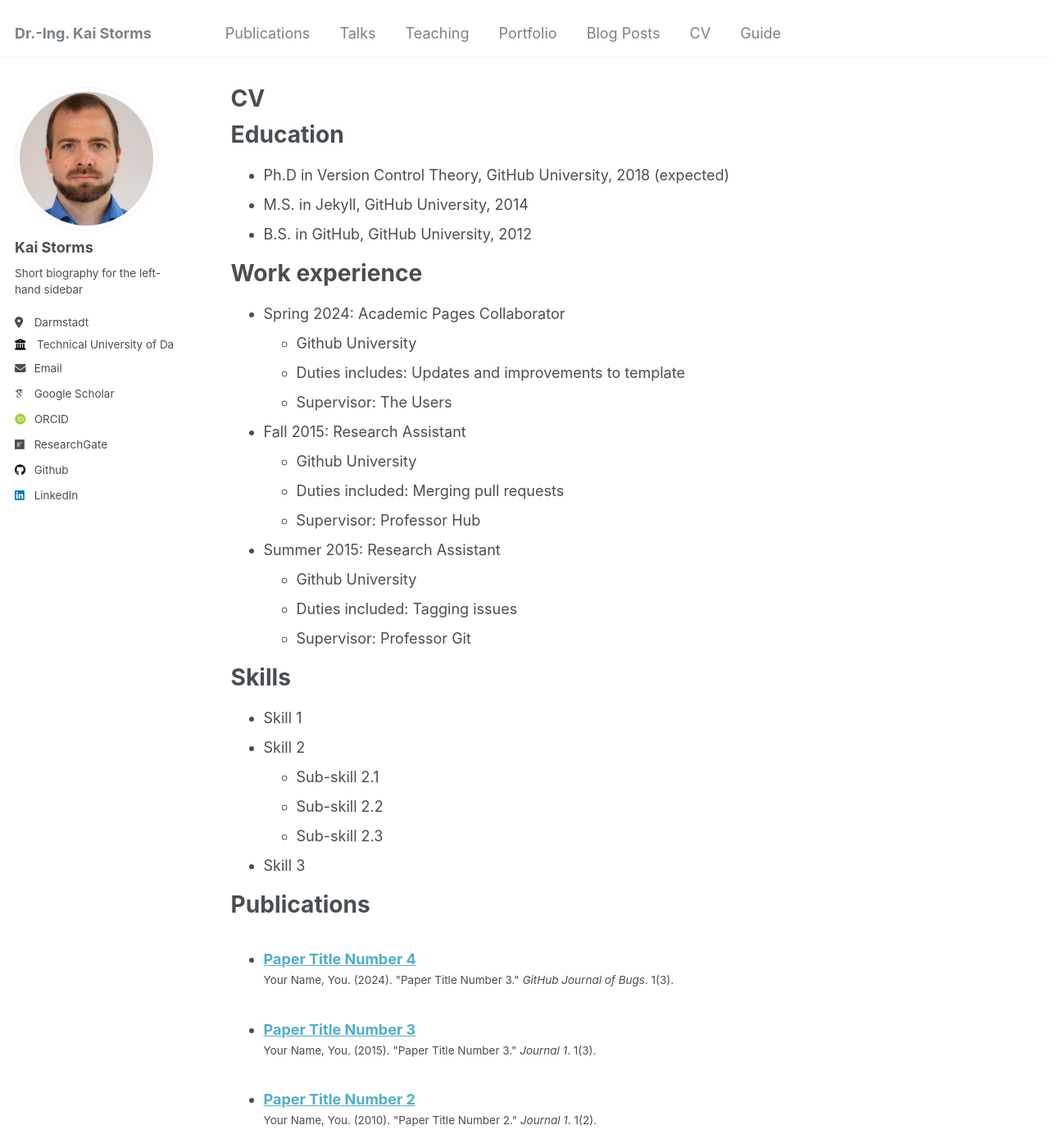
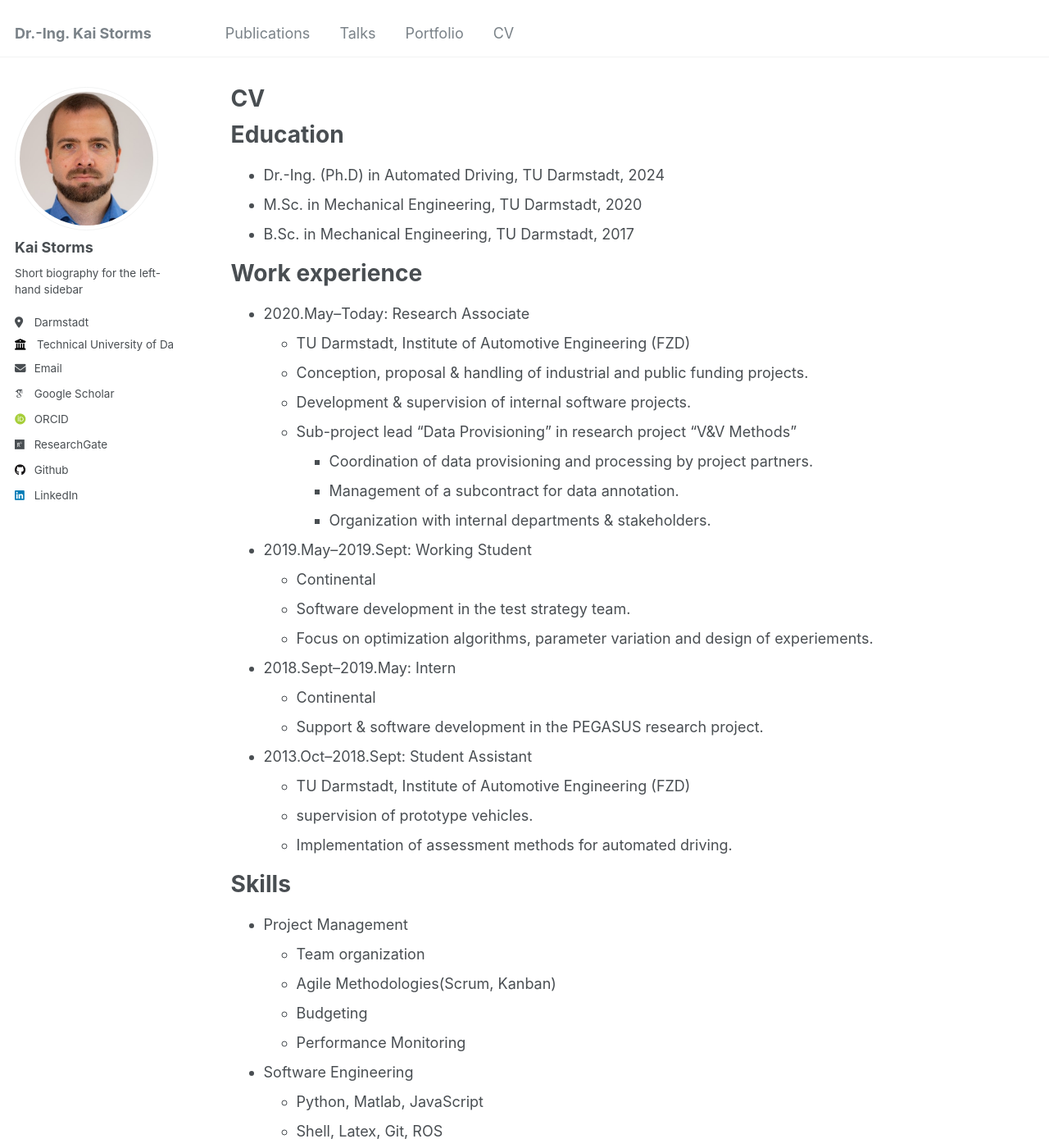
Before and after one commit to kai-storms/kai-storms.github.io, a Jekyll site: the page built from _pages/cv.md, in a window 1280 px wide and 1400 px high. Shown: the whole window at 82% size. Built offline with Jekyll 4.4.1, drawn with Linux system fonts in a browser that asks for light colours; some web fonts are replaced; some of the changed text lies outside the part shown.

Commit message:
removed old files and updated cv

```diff
--- a/_pages/cv.md
+++ b/_pages/cv.md
@@ -11,35 +11,58 @@ redirect_from:
 
 Education
 ======
-* Ph.D in Version Control Theory, GitHub University, 2018 (expected)
-* M.S. in Jekyll, GitHub University, 2014
-* B.S. in GitHub, GitHub University, 2012
+* Dr.-Ing. (Ph.D) in Automated Driving, TU Darmstadt, 2024
+* M.Sc. in Mechanical Engineering, TU Darmstadt, 2020
+* B.Sc. in Mechanical Engineering, TU Darmstadt, 2017
 
 Work experience
 ======
-* Spring 2024: Academic Pages Collaborator
-  * Github University
-  * Duties includes: Updates and improvements to template
-  * Supervisor: The Users
+* 2020.May–Today: Research Associate
+  * TU Darmstadt, Institute of Automotive Engineering (FZD)
+  * Conception, proposal & handling of industrial and public funding projects.
+  * Development & supervision of internal software projects.
+  * Sub-project lead "Data Provisioning" in research project "V&V Methods"
+    * Coordination of data provisioning and processing by project partners.
+    * Management of a subcontract for data annotation.
+    * Organization with internal departments & stakeholders.
 
-* Fall 2015: Research Assistant
-  * Github University
-  * Duties included: Merging pull requests
-  * Supervisor: Professor Hub
+* 2019.May–2019.Sept: Working Student
+  * Continental
+  * Software development in the test strategy team.
+  * Focus on optimization algorithms, parameter variation and design of experiements.
 
-* Summer 2015: Research Assistant
-  * Github University
-  * Duties included: Tagging issues
-  * Supervisor: Professor Git
+* 2018.Sept–2019.May: Intern
+  * Continental
+  * Support & software development in the PEGASUS research project.
+
+* 2013.Oct–2018.Sept: Student Assistant
+  * TU Darmstadt, Institute of Automotive Engineering (FZD)
+  * supervision of prototype vehicles.
+  * Implementation of assessment methods for automated driving.
 
 Skills
 ======
-* Skill 1
-* Skill 2
-  * Sub-skill 2.1
-  * Sub-skill 2.2
-  * Sub-skill 2.3
-* Skill 3
+* Project Management
+  * Team organization
+  * Agile Methodologies(Scrum, Kanban)
+  * Budgeting
+  * Performance Monitoring
+* Software Engineering
+  * Python, Matlab, JavaScript
+  * Shell, Latex, Git, ROS
+  * System Design (UML), CI/CD
+  * Information Retrieval
+  * Database Systems
+* Automotive Engineering
+  * V&V (ISO26262, SOTIF)
+  * ASPICE
+  * TraceTronic ECU-TEST
+  * IPG CarMaker, ESmini
+* AI Engineering
+  * PyTorch
+  * Generative AI
+  * Training and Evaluation
+  * AI Ethics and Explainability
 
 Publications
 ======
@@ -53,12 +76,12 @@ Talks
     {% include archive-single-talk-cv.html  %}
   {% endfor %}</ul>
 
-Teaching
-======
-  <ul>{% for post in site.teaching reversed %}
-    {% include archive-single-cv.html %}
-  {% endfor %}</ul>
+#Teaching
+#======
+#  <ul>{% for post in site.teaching reversed %}
+#    {% include archive-single-cv.html %}
+#  {% endfor %}</ul>
 
-Service and leadership
-======
-* Currently signed in to 43 different slack teams
+#Service and leadership
+#======
+#* Currently signed in to 43 different slack teams
```
Also changed, not shown: _data/navigation.yml (+6 -6 lines), 6 other files.
